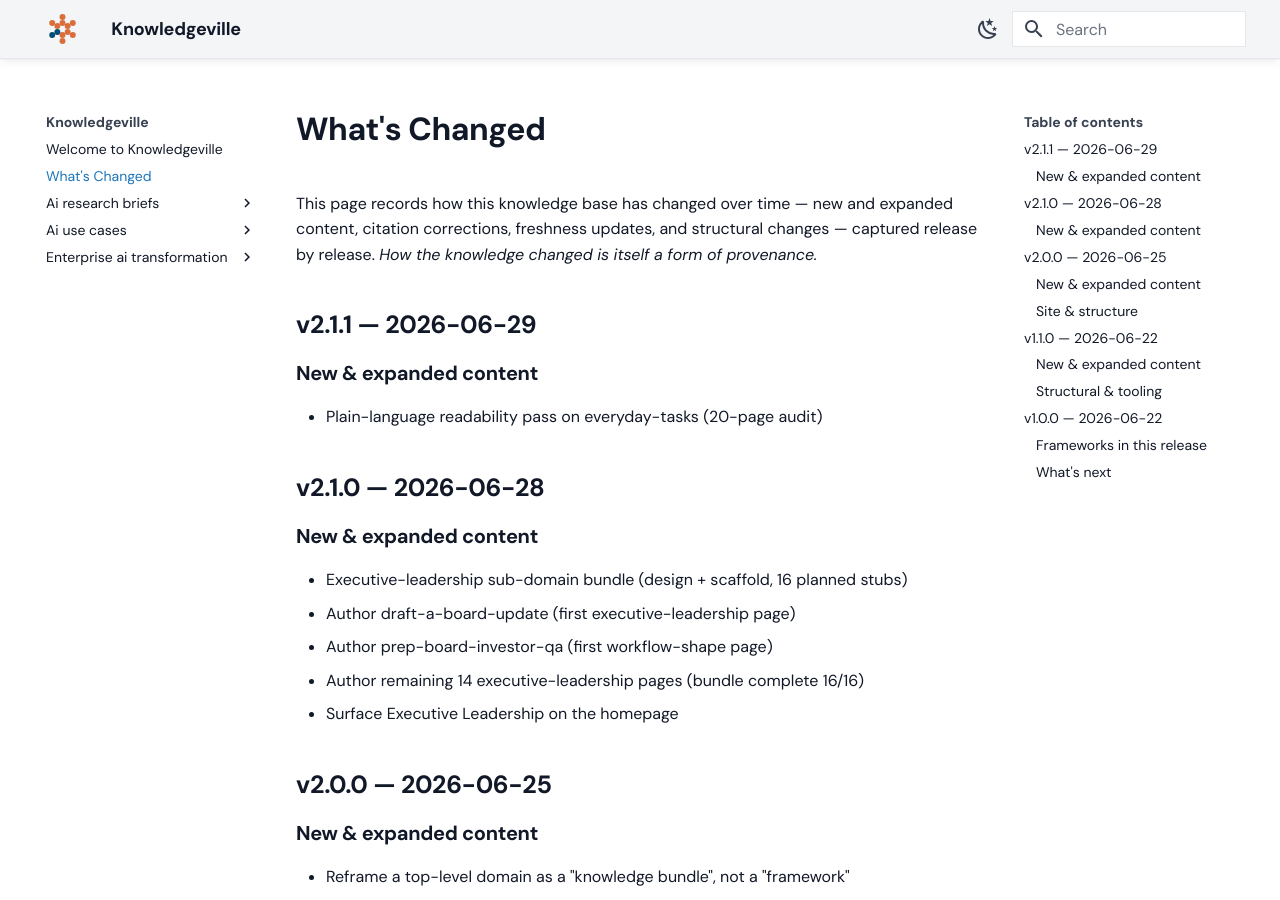
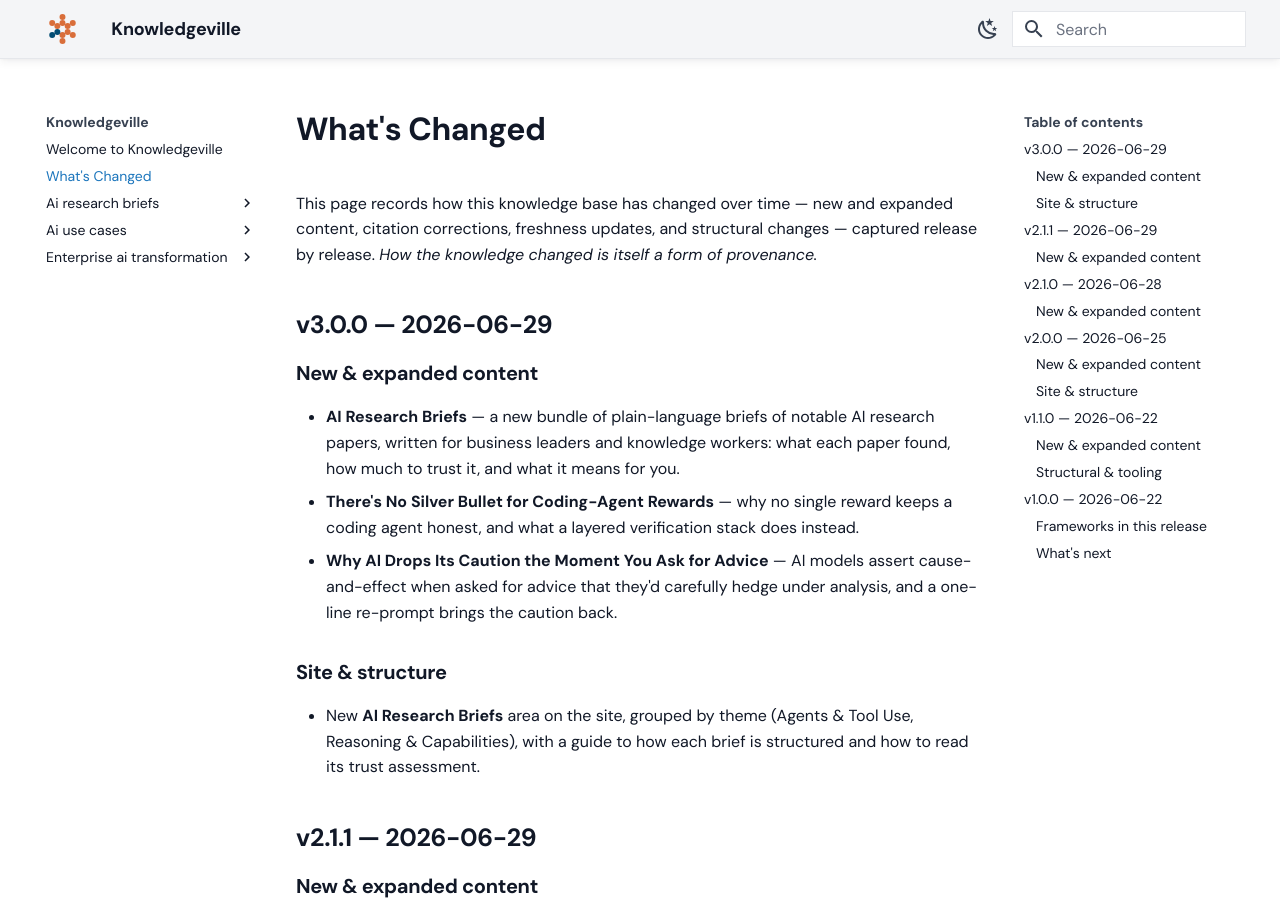
Before and after one commit to grandaha/knowledgeville, an MkDocs documentation site: the page built from published/changelog.md, in a window 1280 px wide and 900 px high. Built offline with MkDocs 1.6.1 and Material for MkDocs 9.7.7, drawn with Linux system fonts in a browser that asks for light colours; some web fonts are replaced.

Commit message:
Publish: sync content from workspace

```diff
--- a/published/changelog.md
+++ b/published/changelog.md
@@ -10,6 +10,16 @@ appendix: true
 <!-- generated from GitHub Releases by scripts/build_changelog.py — do not edit -->
 
 This page records how this knowledge base has changed over time — new and expanded content, citation corrections, freshness updates, and structural changes — captured release by release. *How the knowledge changed is itself a form of provenance.*
+
+## v3.0.0 — 2026-06-29
+
+### New & expanded content
+* **AI Research Briefs** — a new bundle of plain-language briefs of notable AI research papers, written for business leaders and knowledge workers: what each paper found, how much to trust it, and what it means for you.
+* **There's No Silver Bullet for Coding-Agent Rewards** — why no single reward keeps a coding agent honest, and what a layered verification stack does instead.
+* **Why AI Drops Its Caution the Moment You Ask for Advice** — AI models assert cause-and-effect when asked for advice that they'd carefully hedge under analysis, and a one-line re-prompt brings the caution back.
+
+### Site & structure
+* New **AI Research Briefs** area on the site, grouped by theme (Agents & Tool Use, Reasoning & Capabilities), with a guide to how each brief is structured and how to read its trust assessment.
 
 ## v2.1.1 — 2026-06-29
 
```
